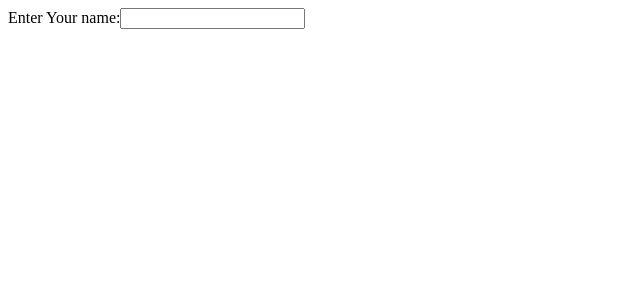
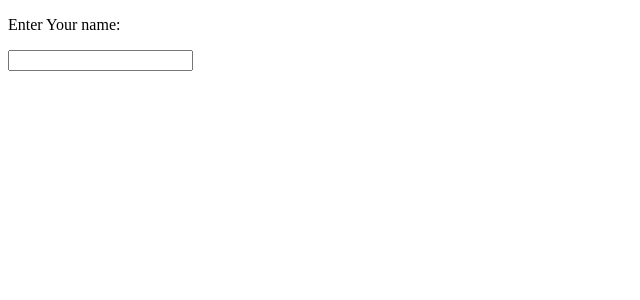
Before and after one commit to acciojob/personal-greeting-Samar1402, a React app: page / in a window 1280 px wide. Shown: the top 300 px of the page, without its empty margins (0-640 px from the left). Built offline with nearby package versions, Linux system fonts and the light colour scheme.

Commit message:
assignment submission update7

```diff
--- a/src/components/App.js
+++ b/src/components/App.js
@@ -10,9 +10,9 @@ const App = () => {
 
   return (
     <div>
-      <label>Enter Your name:</label>
+      <p>Enter Your name:</p>
       <input type="text" onChange={handleInput}></input>
-      {input ? <p>Hello {input}!</p> : null}
+      {input ? <span>Hello {input}!</span> : null}
     </div>
   );
 };
```
